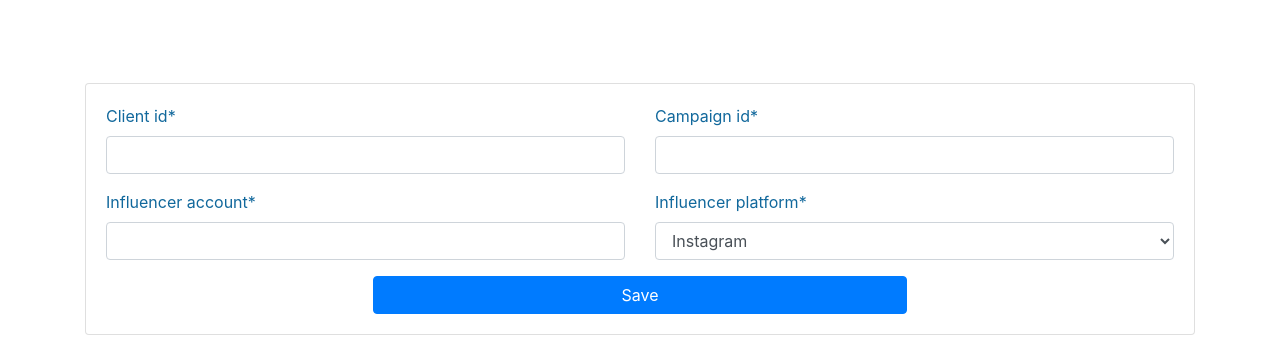
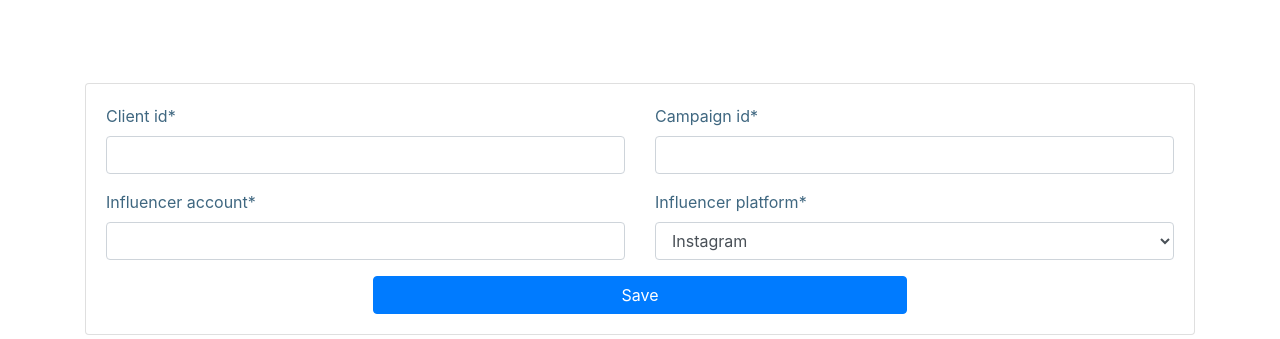
Before and after one commit to figaro27/python_django_aifluence, a Django app: page /invitation/create in a window 1280 px wide. Shown: the part 191-530 px from the top of the page. Run offline with Django 3.2, Linux system fonts and the light colour scheme; some libraries are stand-ins or nearby versions.

Commit message:
Change form label color

```diff
--- a/aifluence/static/css/app.css
+++ b/aifluence/static/css/app.css
@@ -38,5 +38,5 @@
 }
 
 label {
-  color: #11689c;
+  color: #3f6780;
 }
```
